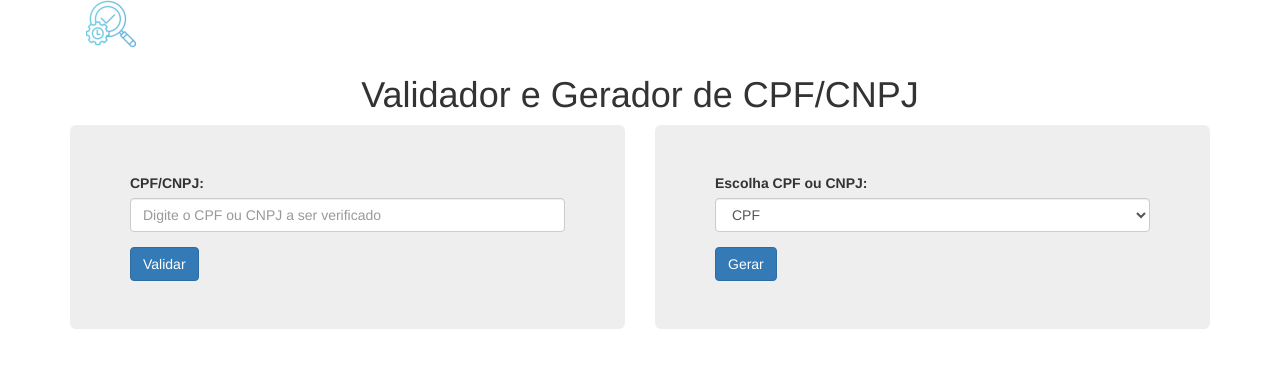
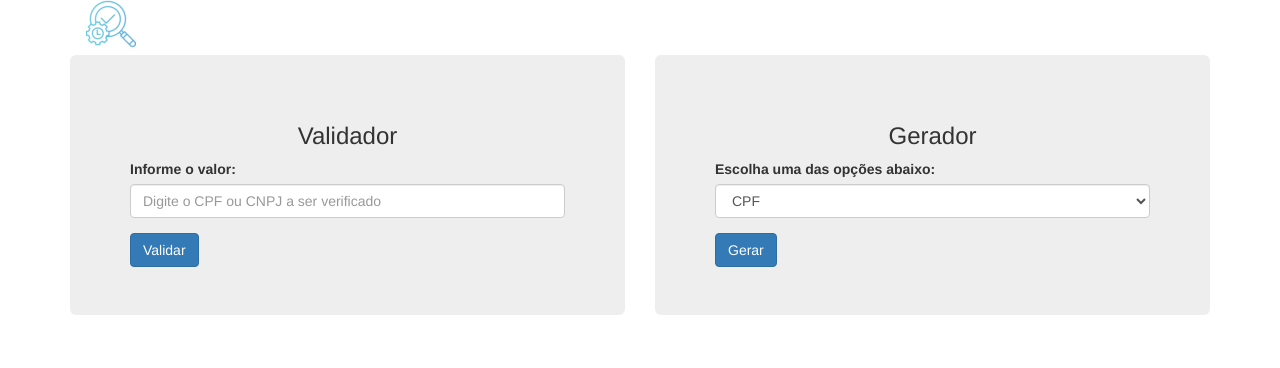
Before and after one commit to carlos-moreno/validador-cpf-cnpj, a Flask app: page / in a window 1280 px wide. Shown: the part 17-385 px from the top of the page. Run offline with Flask 3, Linux system fonts and the light colour scheme; some libraries are stand-ins or nearby versions.

Commit message:
chore: Updated information in the index to make functionalities more concise

```diff
--- a/src/templates/index.html.j2
+++ b/src/templates/index.html.j2
@@ -2,14 +2,13 @@
 
 {% block content %}
 <div class="container mt-5">
-    <h1 class="text-center">Validador e Gerador de CPF/CNPJ</h1>
-
     <div class="row align-items-start">
         <div class="col-md-6 align-items-start">
             <div class="jumbotron mt-4">
+                <h3 class="text-center">Validador</h3>
                 <form action="/validador" method="post">
                     <div class="form-group">
-                        <label for="cpf_cnpj" class="form-label">CPF/CNPJ:</label>
+                        <label for="cpf_cnpj" class="form-label">Informe o valor:</label>
                         <input type="text" class="form-control" id="cpf_cnpj" name="cpf_cnpj" placeholder="Digite o CPF ou CNPJ a ser verificado">
                     </div>
                     <button type="submit" class="btn btn-primary mt-3">Validar</button>
@@ -19,8 +18,9 @@
         <div class="col-md-6 align-items-start">
             <div class="jumbotron mt-4">
                 <form action="/gerador" method="post">
+                    <h3 class="text-center">Gerador</h3>
                     <div class="form-group">
-                        <label for="tipo">Escolha CPF ou CNPJ:</label>
+                        <label for="tipo">Escolha uma das opções abaixo:</label>
                         <select class="form-control" id="tipo" name="tipo">
                             <option value="cpf">CPF</option>
                             <option value="cnpj">CNPJ</option>
```
